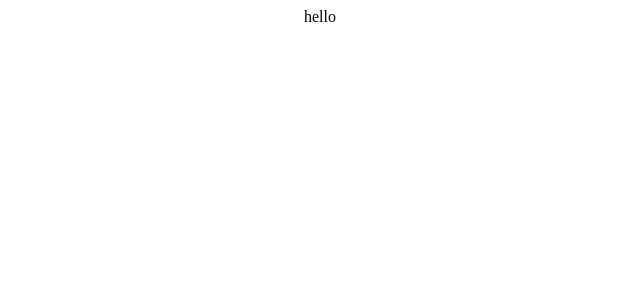
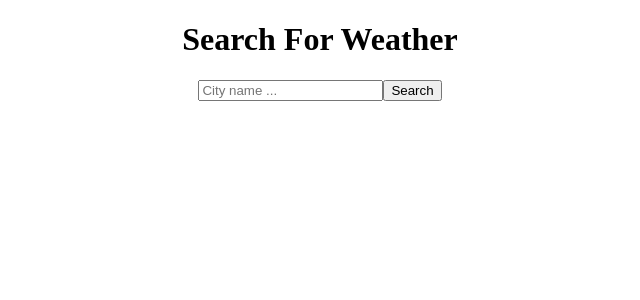
Before and after one commit to Tarek994/graphql-react, a React (Create React App) app: page / in a window 1280 px wide. Shown: the top 300 px of the page, without its empty margins (320-960 px from the left). Built offline with nearby package versions, Linux system fonts and the light colour scheme.

Commit message:
chore(App.js): import home component to app.js

```diff
--- a/src/App.js
+++ b/src/App.js
@@ -1,9 +1,13 @@
 import './App.css';
+import Home from './Pages/Home';
 
 function App() {
   return (
-    <div className='App'>hello</div>
-  );
+    <div className='App'>
+    <Home/>
+    </div>
+
+    );
 }
 
 export default App;
```
